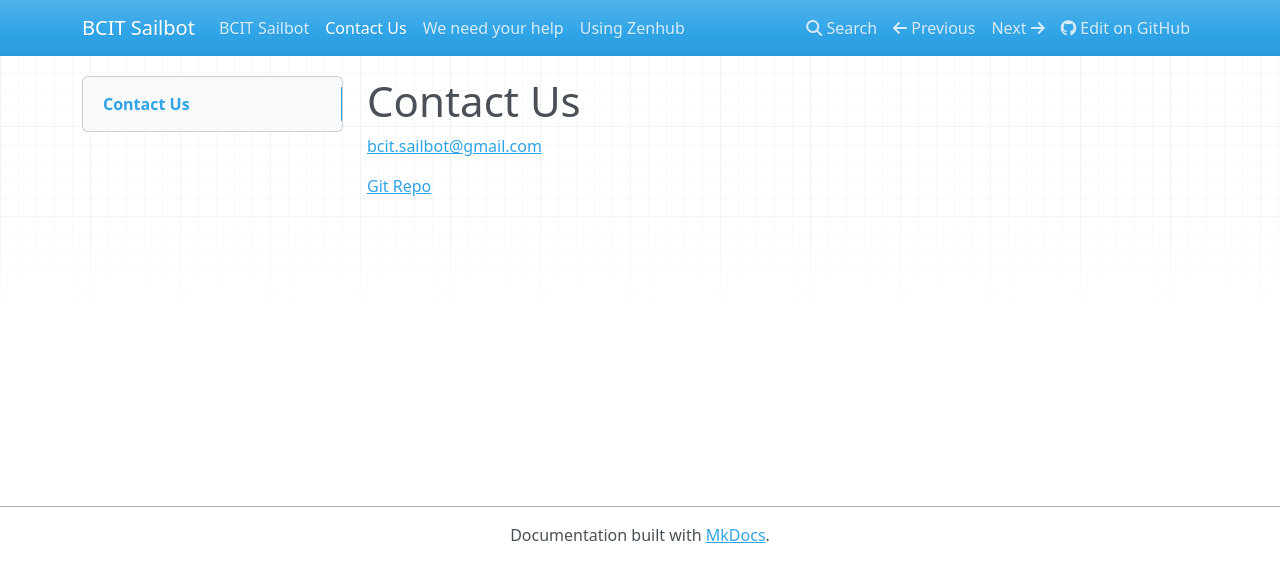
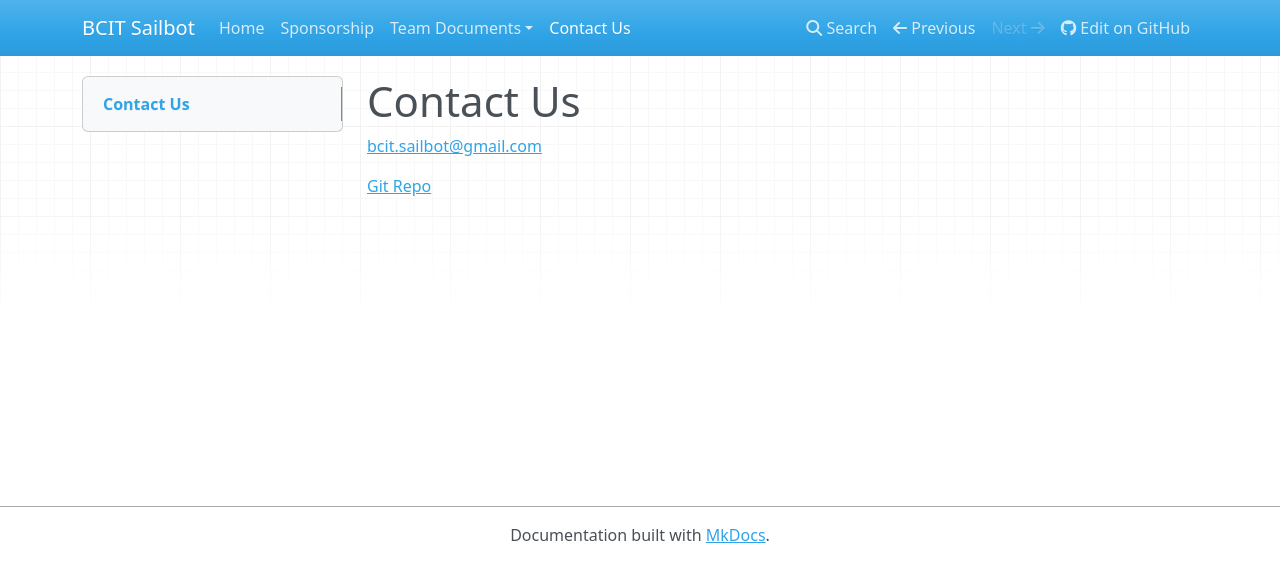
Before and after one commit to mattnite/BCIT-Sailbot, an MkDocs documentation site: the page built from docs/contact.md, in a window 1280 px wide. Shown: the top 582 px of the page. Built offline with MkDocs 1.6.1, drawn with Linux system fonts in a browser that asks for light colours; nearby versions of some CDN libraries; old or Windows-style settings are respelled for this version of MkDocs.

Commit message:
adding sections

```diff
--- a/mkdocs.yml
+++ b/mkdocs.yml
@@ -2,3 +2,10 @@ site_name: BCIT Sailbot
 
 site_url: http://bcit-sailbot.ca
 repo_url: https://github.com/matt1795/BCiT-Sailbot
+
+pages:
+- Home: 'index.md'
+- Sponsorship: 'sponsorship.md'
+- Team Documents:
+    - Using Zenhub: 'zenhub.md'
+- Contact Us: 'contact.md'
```
